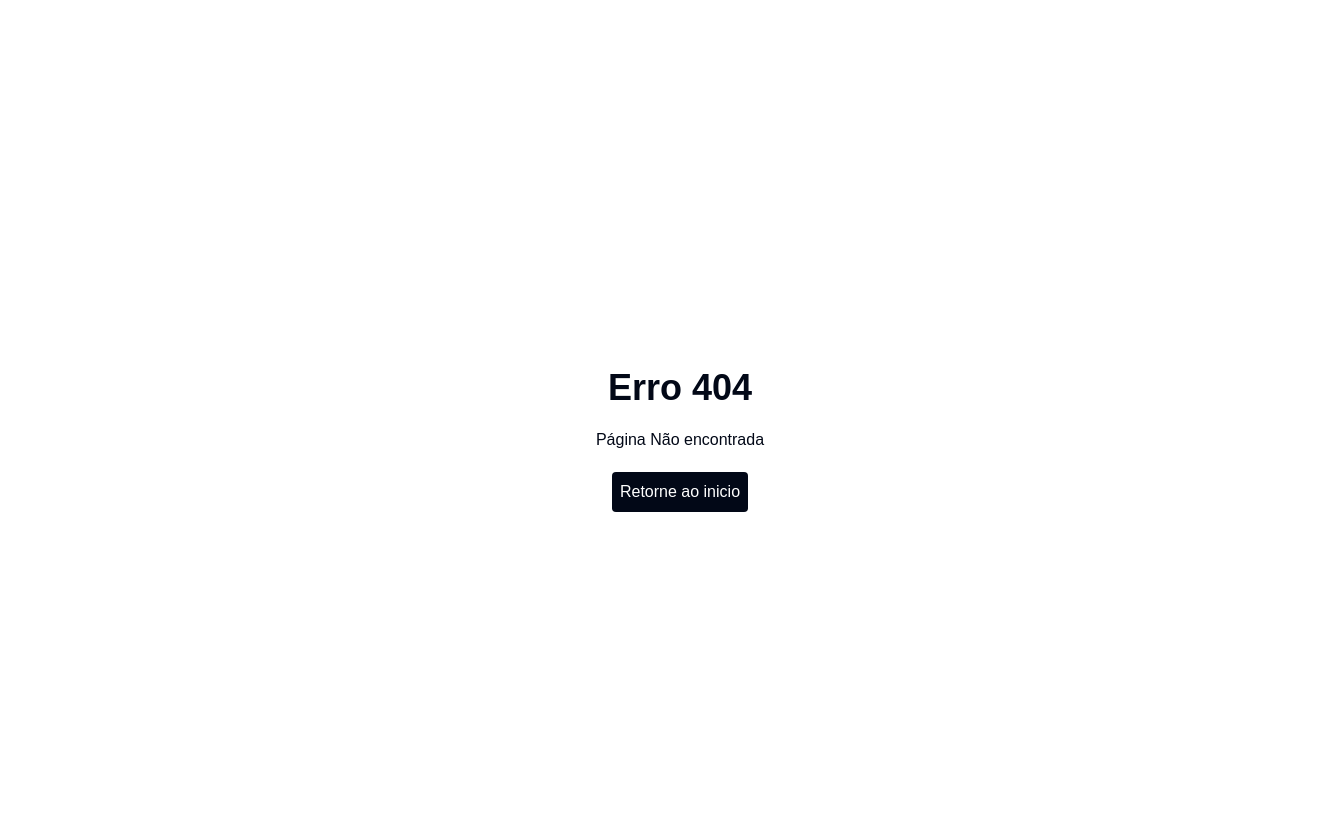
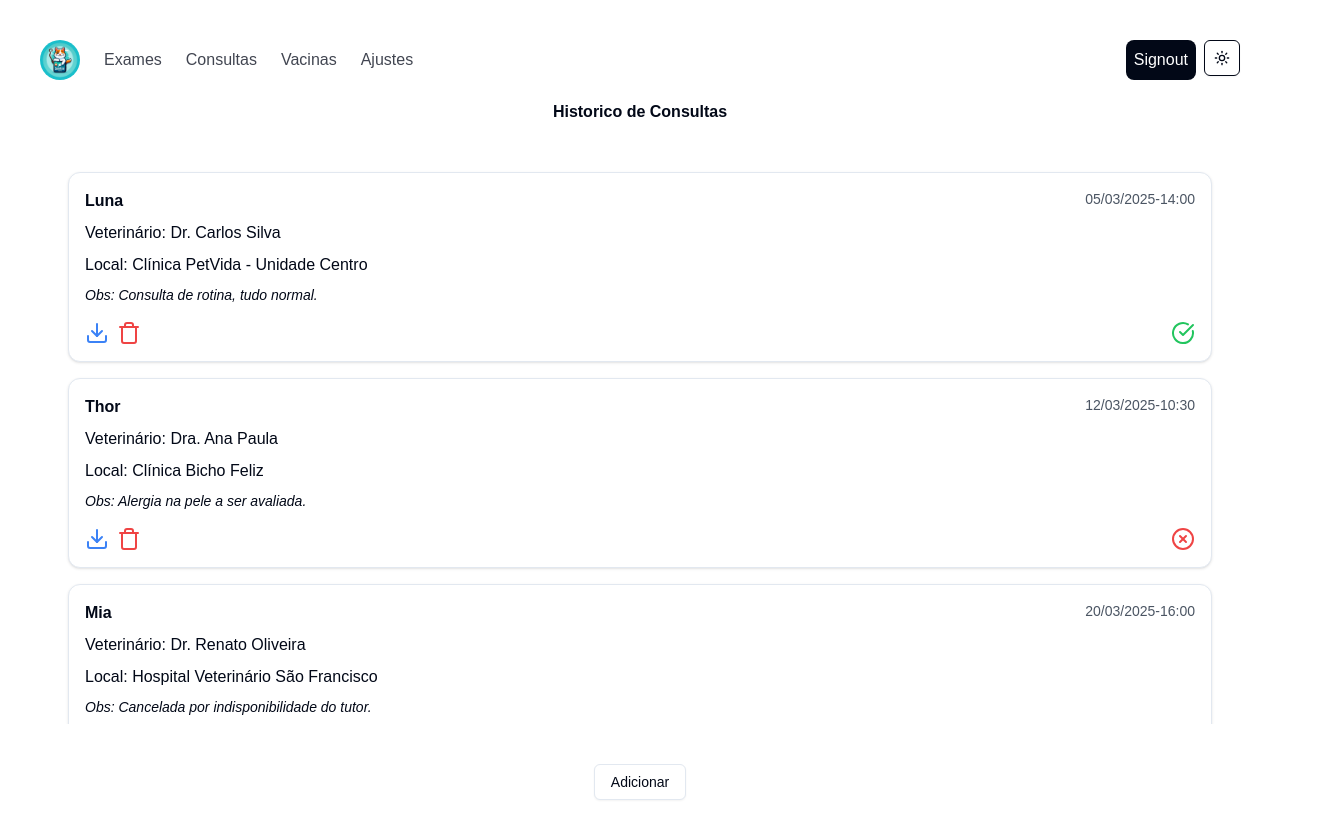
Before and after one commit to Dev-DanyVazquez69/santos-pets-2.0, a Next.js app: page /consultas in a window 1280 px wide. Before the commit this address had no page. Shown: the top 838 px of the page, 1320 px wide, since content can reach past the window. Built offline with nearby package versions, Linux system fonts and the light colour scheme.

Commit message:
pages finally

```diff
--- /dev/null
+++ b/src/app/(pages)/consultas/page.tsx
@@ -0,0 +1,113 @@
+import ListAppointment from "@/components/list-Itens/list-appointment";
+import ModalDialog from "@/components/modal-dialog";
+import { Appointment } from "@/interfaces/appointment";
+// import addVacine from "./actions/vacine";
+
+const Consultas = () => {
+
+    const appointments: Appointment[] = [
+        {
+          id: 1,
+          petName: "Luna",
+          professional: "Dr. Carlos Silva",
+          date: "05/03/2025-14:00",
+          status: "realizada",
+          location: "Clínica PetVida - Unidade Centro",
+          notes: "Consulta de rotina, tudo normal.",
+        },
+        {
+          id: 2,
+          petName: "Thor",
+          professional: "Dra. Ana Paula",
+          date: "12/03/2025-10:30",
+          status: "pendente",
+          location: "Clínica Bicho Feliz",
+          notes: "Alergia na pele a ser avaliada.",
+        },
+        {
+          id: 3,
+          petName: "Mia",
+          professional: "Dr. Renato Oliveira",
+          date: "20/03/2025-16:00",
+          status: "pendente",
+          location: "Hospital Veterinário São Francisco",
+          notes: "Cancelada por indisponibilidade do tutor.",
+        },
+        {
+          id: 4,
+          petName: "Simba",
+          professional: "Dra. Carla Mendes",
+          date: "22/03/2025-11:00",
+          status: "pendente",
+          location: "Clínica PetCare - Unidade Norte",
+        },
+      ];
+    return (
+        <section className="flex flex-col flex-grow items-center p-5 gap-10">
+            <h1 className="font-bold">Historico de Consultas</h1>
+            <div className="w-full flex-1 overflow-y-auto max-h-[70vh] p-2 rounded-md">
+
+                <ListAppointment appointment={appointments}/>
+            </div>
+            <form action={async () => {
+                "use server"
+                console.log("foi")
+            }}>
+                <ModalDialog
+                    description="Adicionar Consulta"
+                    title="Consulta"
+                    textButtomConfirm="Salvar"
+                    inputs={
+                        [{
+                            name: "Pet",
+                            label: "Pet",
+                            placeholder: "Selecione o Pet",
+                            type: "select",
+                            options: ["Hades", "Caju"]
+                        },
+                        {
+                            name: "professional",
+                            label: "Profissional",
+                            placeholder: "Nome do Profissional",
+                        },
+                        {
+                            name: "date",
+                            label: "Data",
+                            placeholder: "Data de realização",
+                            type:"datetime-local"
+                        },
+                        {
+                            name: "dose",
+                            label: "Dose",
+                            placeholder: "Dose de aplicação",
+                            type: "number"
+                        },
+                        {
+                            name: "location",
+                            label: "Local",
+                            placeholder: "local de realização",
+                        },
+                        {
+                            name: "status",
+                            label: "Aplicada",
+                            placeholder: "Status da Vacina",
+                            type: "select",
+                            options: [
+                                "realizada",
+                                "pendente"
+                            ]
+                        },
+                        {
+                            name:"notes",
+                            label:"Observações",
+                            placeholder: "observações"
+                        }
+                        ]}>
+                    Adicionar
+                </ModalDialog>
+            </form>
+        </section>
+    );
+}
+
+export default Consultas;
--- a/src/app/(pages)/exames/page.tsx
+++ b/src/app/(pages)/exames/page.tsx
@@ -1,80 +1,80 @@
-// import ListItem from "@/components/list-itens";
-// import ModalDialog from "@/components/modal-dialog";
-// import { Exams } from "@/interfaces/exams";
-// // import addVacine from "./actions/vacine";
+import ListExams from "@/components/list-Itens/list-exams";
+import ModalDialog from "@/components/modal-dialog";
+import { Exams } from "@/interfaces/exams";
+// import addVacine from "./actions/vacine";
 
-// const Vacina = () => {
+const Vacina = () => {
 
-//   const vaccines: Exams[] = [
-//     { id: 1, name: "Hemograma Completo", date: "05/03/2024", status: "Realizado" },
-//     { id: 2, name: "Ultrassonografia Abdominal", date: "12/04/2024", status: "Pendente" },
-//   ]
+    const exams: Exams[] = [
+        { id: 1, name: "Hemograma Completo", date: "05/03/2024", status: "Realizado" },
+        { id: 2, name: "Ultrassonografia Abdominal", date: "12/04/2024", status: "Pendente" },
+    ]
 
-//   return (
-//     <section className="flex flex-col flex-grow items-center p-5 gap-10">
-//       <h1 className="font-bold">Historico de Exames</h1>
-//       <div className="w-full flex-1 overflow-y-auto max-h-[70vh] p-2 rounded-md">
+    return (
+        <section className="flex flex-col flex-grow items-center p-5 gap-10">
+            <h1 className="font-bold">Historico de Exames</h1>
+            <div className="w-full flex-1 overflow-y-auto max-h-[70vh] p-2 rounded-md">
 
-//         <ListItem vaccines={vaccines} />
-//       </div>
-//       <form action={async () => {
-//         "use server"
-//         console.log("foi")
-//       }}>
-//         <ModalDialog
-//           description="Adicionar vacina"
-//           title="Vacina"
-//           textButtomConfirm="Salvar"
-//           inputs={
-//             [{
-//               name: "name",
-//               label: "Nome",
-//               placeholder: "Nome da Vacina",
-//             },
-//             {
-//               name: "date",
-//               label: "Data",
-//               placeholder: "Data de aplicação",
-//               type: "datetime-local",
-//             },
-//             {
-//               name: "location",
-//               label: "Local",
-//               placeholder: "Local de aplicação",
-//             },
-//             {
-//               name: "professional",
-//               label: "Profissional",
-//               placeholder: "Nome do Profissional",
-//             },
-//             {
-//               name: "dose",
-//               label: "Dose",
-//               placeholder: "Dose de aplicação",
-//               type: "number"
-//             },
-//             {
-//               name: "validity",
-//               label: "Validade",
-//               placeholder: "Validade da vacina",
-//               type: "date"
-//             },
-//             {
-//               name: "status",
-//               label: "Aplicada",
-//               placeholder: "Status da Vacina",
-//               type: "select",
-//               options: [
-//                 "aplicada",
-//                 "pendente"
-//               ]
-//             },
-//             ]}>
-//           Adicionar
-//         </ModalDialog>
-//       </form>
-//     </section>
-//   );
-// }
+                <ListExams exams={exams} />
+            </div>
+            <form action={async () => {
+                "use server"
+                console.log("foi")
+            }}>
+                <ModalDialog
+                    description="Adicionar vacina"
+                    title="Vacina"
+                    textButtomConfirm="Salvar"
+                    inputs={
+                        [{
+                            name: "name",
+                            label: "Nome",
+                            placeholder: "Nome da Vacina",
+                        },
+                        {
+                            name: "date",
+                            label: "Data",
+                            placeholder: "Data de aplicação",
+                            type: "datetime-local",
+                        },
+                        {
+                            name: "location",
+                            label: "Local",
+                            placeholder: "Local de aplicação",
+                        },
+                        {
+                            name: "professional",
+                            label: "Profissional",
+                            placeholder: "Nome do Profissional",
+                        },
+                        {
+                            name: "dose",
+                            label: "Dose",
+                            placeholder: "Dose de aplicação",
+                            type: "number"
+                        },
+                        {
+                            name: "validity",
+                            label: "Validade",
+                            placeholder: "Validade da vacina",
+                            type: "date"
+                        },
+                        {
+                            name: "status",
+                            label: "Aplicada",
+                            placeholder: "Status da Vacina",
+                            type: "select",
+                            options: [
+                                "aplicada",
+                                "pendente"
+                            ]
+                        },
+                        ]}>
+                    Adicionar
+                </ModalDialog>
+            </form>
+        </section>
+    );
+}
 
-// export default Vacina;
+export default Vacina;
--- a/src/app/(pages)/vacinas/page.tsx
+++ b/src/app/(pages)/vacinas/page.tsx
@@ -1,4 +1,4 @@
-import ListItem from "@/components/list-itens";
+import ListVaccine from "@/components/list-Itens/list-vaccine";
 import ModalDialog from "@/components/modal-dialog";
 import { Vaccine } from "@/interfaces/vaccines";
 // import addVacine from "./actions/vacine";
@@ -43,7 +43,7 @@ const Vacina = () => {
       <h1 className="font-bold">Carteira de vacinação</h1>
       <div className="w-full flex-1 overflow-y-auto max-h-[70vh] p-2 rounded-md">
 
-        <ListItem vaccines={vaccines} />
+        <ListVaccine vaccines={vaccines} />
       </div>
       <form action={async () => {
         "use server"
--- /dev/null
+++ b/src/components/list-Itens/list-appointment.tsx
@@ -0,0 +1,52 @@
+"use client"
+
+import { Card, CardContent } from "@/components/ui/card";
+import { CheckCircle, Download, Trash, XCircle } from "lucide-react";
+import React from "react";
+// import ModalDialog from "../modal-dialog";
+import { Appointment } from "@/interfaces/appointment";
+
+
+interface PropsListAppointment {
+  appointment: Appointment[];
+}
+
+const ListAppointment: React.FC<PropsListAppointment> = ({ appointment }) => {
+
+  return (
+    <>
+      {appointment.map((appt) => (
+        <Card key={appt.id} className="mb-4">
+          <CardContent className="p-4 flex flex-col gap-2">
+            <div className="flex justify-between">
+              <p className="font-semibold">{appt.petName}</p>
+              <p className="text-sm text-gray-600">{appt.date}</p>
+            </div>
+            <p>Veterinário: {appt.professional}</p>
+            <p>Local: {appt.location}</p>
+            {appt.notes && <p className="text-sm italic">Obs: {appt.notes}</p>}
+
+            <div className="flex justify-between items-center mt-2">
+              <div className="flex gap-2">
+                <button onClick={() => console.log("")}>
+                  <Download className="text-blue-500" />
+                </button>
+                <button onClick={() => console.log("")}>
+                  <Trash className="text-red-500" />
+                </button>
+              </div>
+              {appt.status === "realizada" ? (
+                <CheckCircle className="text-green-500" />
+              ) : (
+                <XCircle className="text-red-500" />
+              )}
+            </div>
+          </CardContent>
+        </Card>
+      ))}
+    </>
+  )
+};
+
+
+export default ListAppointment;
--- /dev/null
+++ b/src/components/list-Itens/list-exams.tsx
@@ -0,0 +1,52 @@
+"use client"
+
+import { Card, CardContent } from "@/components/ui/card";
+import { CheckCircle, Download, Trash, XCircle } from "lucide-react";
+import React from "react";
+import ModalDialog from "../modal-dialog";
+import { Exams } from "@/interfaces/exams";
+
+
+interface PropsListExams {
+  exams: Exams[];
+}
+
+const ListExams: React.FC<PropsListExams> = (props) => {
+
+  return (
+    <>
+      {props.exams.map((exams) => (
+        <Card key={exams.id} className="mb-4">
+          <CardContent className="p-4 flex justify-between items-center">
+            <div>
+              <p className="text-lg font-semibold">{exams.name}</p>
+              <p className="text-sm text-gray-600">Data: {exams.date}</p>
+            </div>
+            <div className="flex gap-2 items-center justify-center">
+              <ModalDialog
+                title="Download de Vacina"
+                description="Download de registro de Vacina"
+              >
+                <Download />
+              </ModalDialog>
+              <ModalDialog
+                title="Excluir de Vacina"
+                description="Excluir de registro de Vacina"
+              >
+                <Trash />
+              </ModalDialog>
+              {exams.status === "aplicada" ? (
+                <CheckCircle className="w-6 h-6 text-green-500" />
+              ) : (
+                <XCircle className="w-6 h-6 text-red-500" />
+              )}
+            </div>
+          </CardContent>
+        </Card>
+      ))}
+    </>
+  )
+};
+
+
+export default ListExams;
--- /dev/null
+++ b/src/interfaces/appointment.ts
@@ -0,0 +1,9 @@
+export interface Appointment {
+    id: number;
+    petName: string;
+    professional: string;
+    date: string;
+    status: "realizada" | "pendente";
+    location: string;
+    notes?: string;
+  }
```
Also changed, not shown: src/app/(pages)/ajustes/page.tsx (added, +9 -0 lines), src/components/list-Itens/list-vaccine.tsx (renamed from src/components/list-itens.tsx, +4 -4 lines).
